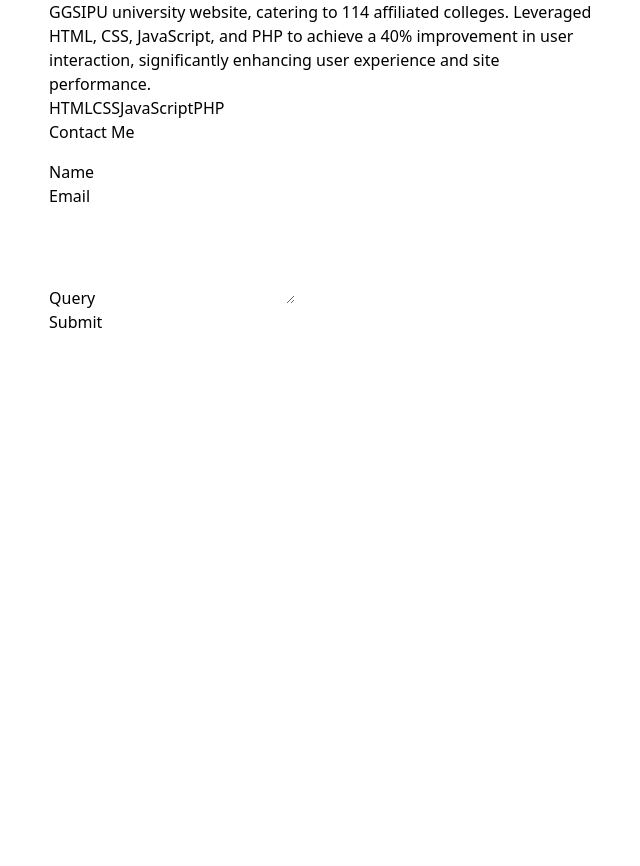
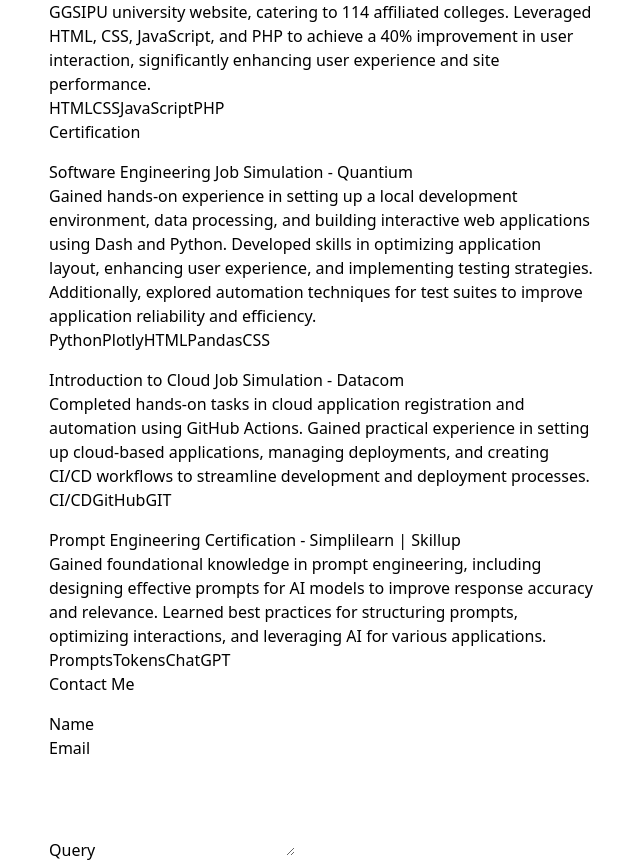
Before and after one commit to M-J-7/myPortfolio, a React (Vite) app: page / in a window 1280 px wide. Shown: the part 2924-3790 px from the top of the page, without its empty margins (47-687 px from the left). Before the commit the page ends 3258 px from the top, so only its background shows below. Built offline with nearby package versions, Linux system fonts and the light colour scheme.

Commit message:
Certificates added

```diff
--- a/src/App.jsx
+++ b/src/App.jsx
@@ -5,6 +5,8 @@
 import Technologies from './components/Technologies.jsx'
 import Experience from './components/Experience.jsx'
 import Footer from './components/Footer.jsx'
+import Certificate from './components/certificate.jsx'
+
 const App = () => {
   return (
     <>
@@ -21,6 +23,7 @@
         <About />
         <Technologies />
         <Experience />
+        <Certificate/>
         <Footer />
         </div>
 
--- /dev/null
+++ b/src/components/Certificate.jsx
@@ -0,0 +1,37 @@
+import { CERTIFICATE } from "../constants";
+
+const Certificate = () => {
+  return (
+    <div className="border-b border-neutral-900 pb-4">
+      <h1 className="my-20 text-center text-4xl">Certification</h1>
+      <div>
+        {CERTIFICATE.map((certificate, index) => (
+          <div
+            key={index}
+            className="mb-8 flex flex-wrap lg:justify-center"
+          >
+            {/* Year Section */}
+            {/* <div className="w-full lg:w-1/4">
+              <p className="mb-2 text-sm text-neutral-400">
+                {certificate.year}
+              </p>
+            </div> */}
+
+            {/* Role and Details Section */}
+            <div className="w-full max-w-xl lg:w-3/4">
+              <h6 className="mb-2 font-semibold">
+                <span className="text-white">{certificate.title}</span> - <span className="text-neutral-500">{certificate.company}</span>
+              </h6>
+              <p className="mb-4 text-neutral-400">{certificate.description}</p>
+              {certificate.technologies.map((tech, index) => (
+                <span key={index} className="mr-2 mt-4 rounded bg-neutral-900 px-2 py-1 text-sm font-medium text-orange-700">{tech}</span>
+              ))}
+            </div>
+          </div>
+        ))}
+      </div>
+    </div>
+  );
+};
+
+export default Certificate;
--- a/src/constants/index.jsx
+++ b/src/constants/index.jsx
@@ -39,6 +39,32 @@
 ];
 
 
+export const CERTIFICATE = [
+  {
+    // year: "Aug 2023 - Nov 2023",
+    title: "Software Engineering Job Simulation",
+    company: "Quantium",
+    description: `Gained hands-on experience in setting up a local development environment, data processing, and building interactive web applications using Dash and Python. Developed skills in optimizing application layout, enhancing user experience, and implementing testing strategies. Additionally, explored automation techniques for test suites to improve application reliability and efficiency.`,
+    technologies: ["Python", "Plotly", "HTML", "Pandas", "CSS"],
+  },
+  {
+    // year: "Aug 2023 - Nov 2023",
+    title: "Introduction to Cloud Job Simulation",
+    company: "Datacom",
+    description: `Completed hands-on tasks in cloud application registration and automation using GitHub Actions. Gained practical experience in setting up cloud-based applications, managing deployments, and creating CI/CD workflows to streamline development and deployment processes.`,
+    technologies: ["CI/CD", "GitHub", "GIT"],
+  },
+  {
+    // year: "Aug 2023 - Nov 2023",
+    title: "Prompt Engineering Certification",
+    company: "Simplilearn | Skillup",
+    description: `Gained foundational knowledge in prompt engineering, including designing effective prompts for AI models to improve response accuracy and relevance. Learned best practices for structuring prompts, optimizing interactions, and leveraging AI for various applications.`,
+    technologies: ["Prompts", "Tokens", "ChatGPT"],
+  },
+
+
+];
+
 export const PROJECTS = [
   {
     title: "E-Commerce Website",
```
